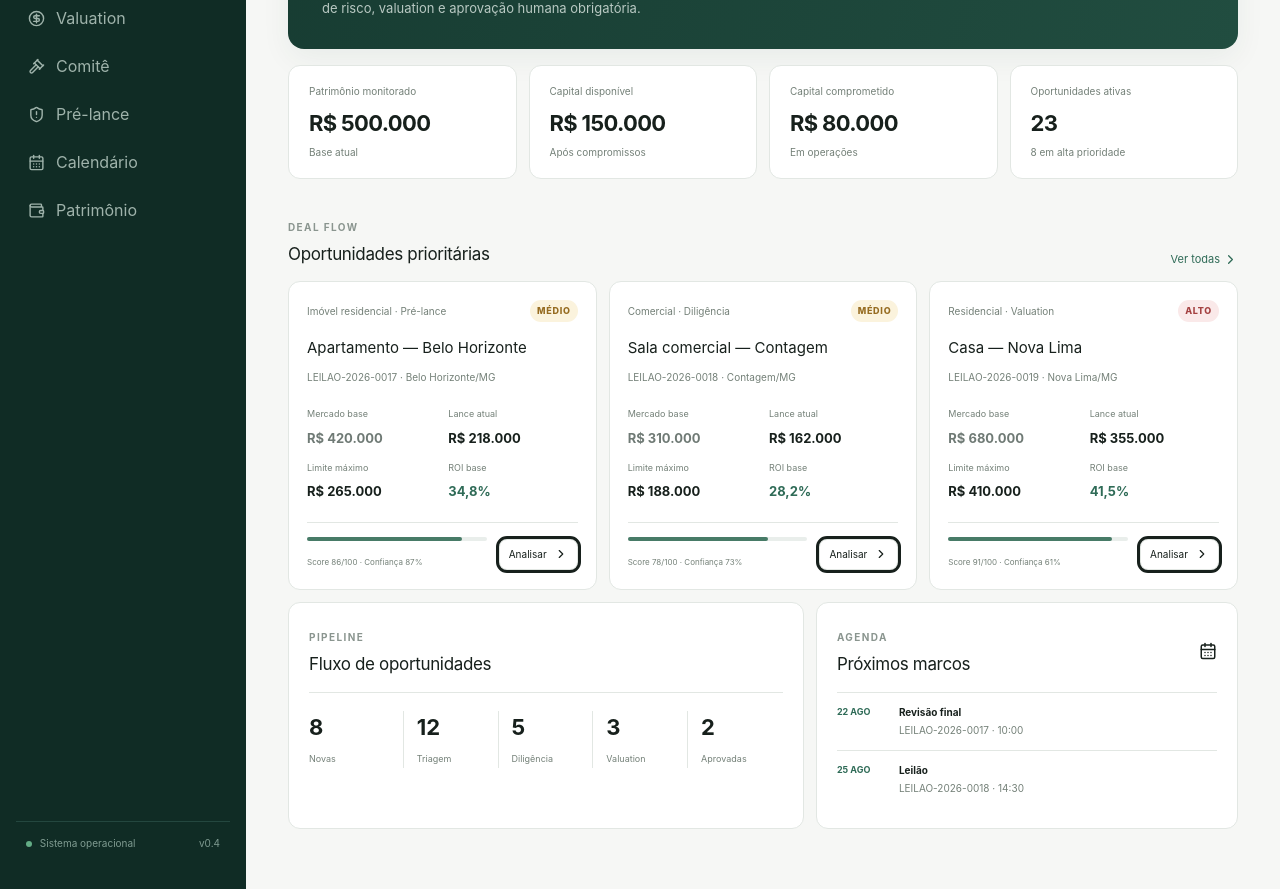
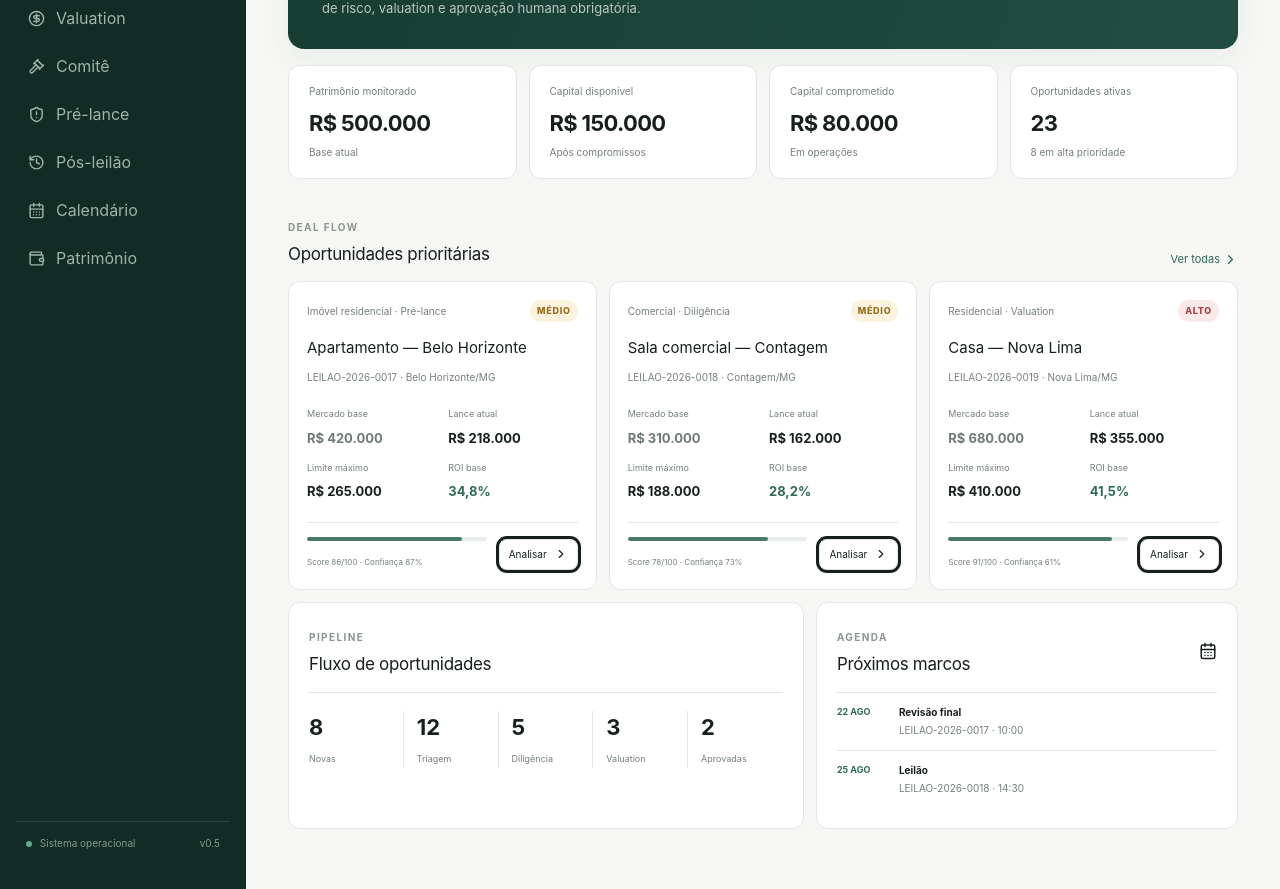
Before and after one commit to agendanutrijulianamoreira-droid/Leiloes, a Next.js app: page / in a window 1280 px wide. Shown: the part 293-1182 px from the top of the page. Built offline with nearby package versions, Linux system fonts and the light colour scheme.

Commit message:
Add post-auction navigation

```diff
--- a/components/os-shell.tsx
+++ b/components/os-shell.tsx
@@ -2,7 +2,7 @@
 
 import Link from 'next/link'
 import { usePathname } from 'next/navigation'
-import { Bell, CalendarDays, CircleDollarSign, FileSearch, Gavel, LayoutDashboard, Plus, Radar, ShieldAlert, Target, Wallet } from 'lucide-react'
+import { Bell, CalendarDays, CircleDollarSign, FileSearch, Gavel, History, LayoutDashboard, Plus, Radar, ShieldAlert, Target, Wallet } from 'lucide-react'
 
 const nav = [
   { label: 'Visão geral', href: '/', icon: LayoutDashboard },
@@ -12,6 +12,7 @@ const nav = [
   { label: 'Valuation', href: '/valuation', icon: CircleDollarSign },
   { label: 'Comitê', href: '/committee', icon: Gavel },
   { label: 'Pré-lance', href: '/pre-lance', icon: ShieldAlert },
+  { label: 'Pós-leilão', href: '/post-auction', icon: History },
   { label: 'Calendário', href: '/calendar', icon: CalendarDays },
   { label: 'Patrimônio', href: '/portfolio', icon: Wallet },
 ]
@@ -40,7 +41,7 @@ export function OSShell({ title, eyebrow, children, action }: { title: string; e
             )
           })}
         </nav>
-        <div className="sidebarBottom"><div className="statusDot" /> Sistema operacional <span>v0.4</span></div>
+        <div className="sidebarBottom"><div className="statusDot" /> Sistema operacional <span>v0.5</span></div>
       </aside>
       <section className="content">
         <header className="topbar">
```
